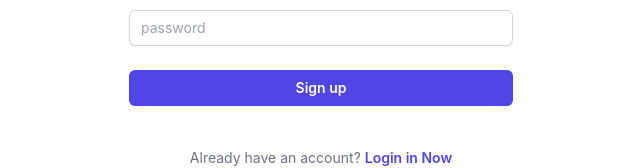
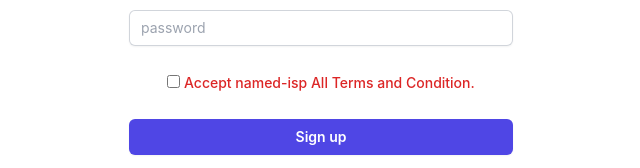
Before and after one commit to MUHAMMADSabbirHossain/named-isp, a React (Create React App) app: page /signup in a window 1280 px wide. Shown: the part 458-626 px from the top of the page, without its empty margins (319-959 px from the left). Built offline with nearby package versions, Linux system fonts and the light colour scheme; no server answers; the HTML template or start-up script is replaced by a standard one.

Commit message:
sign up disable functionality added.

```diff
--- a/src/Components/SignIn/SignIn.js
+++ b/src/Components/SignIn/SignIn.js
@@ -24,13 +24,13 @@
     }
 
 
-    const handleFormSignIn = e => {
+    const handleFormSignIn = async e => {
         e.preventDefault();
         const email = e.target.email.value;
         const password = e.target.password.value;
         console.log(email, password);
 
-        signInWithEmailAndPassword(email, password);
+        await signInWithEmailAndPassword(email, password);
     }
 
     return (
--- a/src/Components/SignUp/SignUp.js
+++ b/src/Components/SignUp/SignUp.js
@@ -1,10 +1,12 @@
-import React from 'react';
+import React, { useState } from 'react';
 import "./SignUp.css";
 import { useCreateUserWithEmailAndPassword } from 'react-firebase-hooks/auth'; import auth from "../../firebase.init";
 import { Link, useNavigate } from 'react-router-dom';
 import Loading from '../SignIn/Loading';
 
 const SignUp = () => {
+
+    const [agreed, setAgreed] = useState(false);
 
     const [
         createUserWithEmailAndPassword,
@@ -115,6 +117,15 @@
                             </div>
                         </div>
 
+                        <div>
+                            <input onClick={() => (setAgreed(!agreed))} type="checkbox" name="terms-conditions" id="terms-conditions" />
+                            <label
+                                className={`text-sm font-medium leading-6 ${agreed ? "text-green-600" : "text-red-600"}`}
+                                htmlFor="terms-conditions"> Accept named-isp All Terms and Condition.
+                            </label>
+
+                        </div>
+
                         {/* error message section */}
                         {
                             createError && <p className=" text-red mt-10 text-center text-sm text-gray-500">{createError.message}</p>
@@ -124,9 +135,11 @@
                             <button
                                 type="submit"
                                 className="flex w-full justify-center rounded-md bg-indigo-600 px-3 py-1.5 text-sm font-semibold leading-6 text-white shadow-sm hover:bg-indigo-500 focus-visible:outline focus-visible:outline-2 focus-visible:outline-offset-2 focus-visible:outline-indigo-600"
+                                disabled={!agreed}
                             >
                                 Sign up
                             </button>
+
                         </div>
                     </form>
 
```
